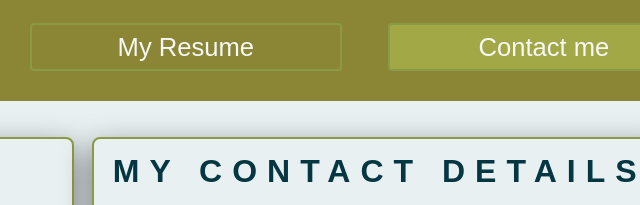
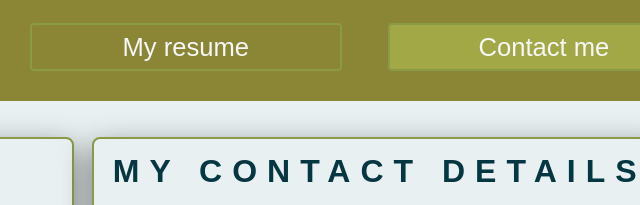
Before and after one commit to LoredanaMannara/profile, a plain HTML site: page contact.html in a window 1280 px wide. Shown: the top 205 px of the page, 557-1197 px from the left. Drawn offline with Linux system fonts and the light colour scheme.

Commit message:
Update contact.html

```diff
--- a/contact.html
+++ b/contact.html
@@ -17,7 +17,7 @@
 					<a href="index.html">Home</a>
 				</li>
 				<li>
-					<a href="myresume.html">My Resume</a>
+					<a href="myresume.html">My resume</a>
 				</li>
 				<li>
 					<a href="contact.html"class="actif">Contact me</a>
```
